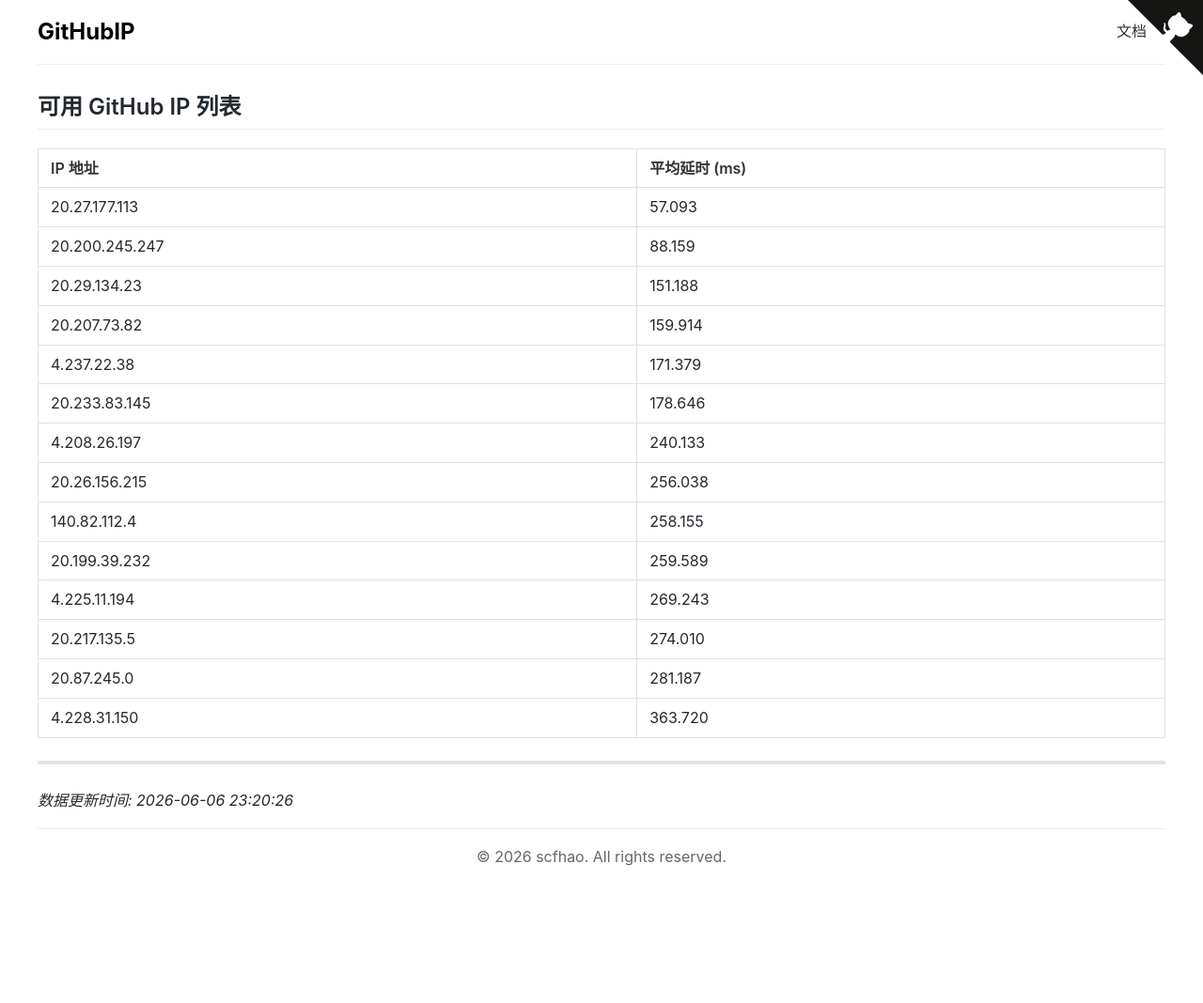
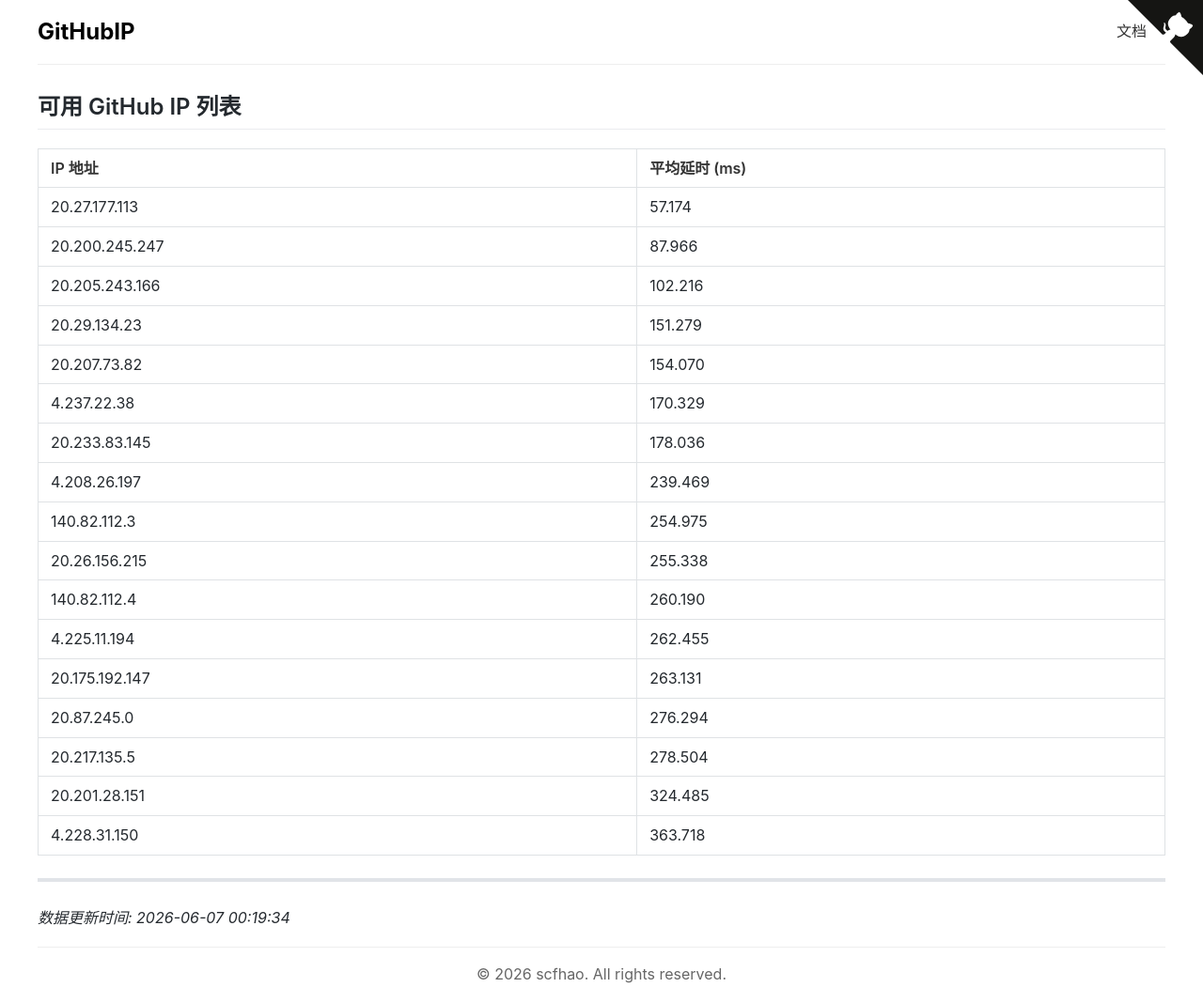
Before and after one commit to scfhao/GitHubIP, a Jekyll site: the page built from index.md, in a window 1280 px wide. Shown: the whole page at 94% size. Built offline with Jekyll 4.4.1, drawn with Linux system fonts in a browser that asks for light colours; before the commit the page ends 942 px from its top, so only the background shows below that.

Commit message:
自动脚本执行 - 2026-06-07 00:19:35

```diff
--- a/index.md
+++ b/index.md
@@ -1,28 +1,31 @@
 ---
 layout: home
 title: GitHub IP 列表
-date: 2026-06-06 23:20:26
+date: 2026-06-07 00:19:34
 ---
 
 ## 可用 GitHub IP 列表
 
 | IP 地址 | 平均延时 (ms) |
 |---------|--------------|
-| 20.27.177.113 | 57.093 |
-| 20.200.245.247 | 88.159 |
-| 20.29.134.23 | 151.188 |
-| 20.207.73.82 | 159.914 |
-| 4.237.22.38 | 171.379 |
-| 20.233.83.145 | 178.646 |
-| 4.208.26.197 | 240.133 |
-| 20.26.156.215 | 256.038 |
-| 140.82.112.4 | 258.155 |
-| 20.199.39.232 | 259.589 |
-| 4.225.11.194 | 269.243 |
-| 20.217.135.5 | 274.010 |
-| 20.87.245.0 | 281.187 |
-| 4.228.31.150 | 363.720 |
+| 20.27.177.113 | 57.174 |
+| 20.200.245.247 | 87.966 |
+| 20.205.243.166 | 102.216 |
+| 20.29.134.23 | 151.279 |
+| 20.207.73.82 | 154.070 |
+| 4.237.22.38 | 170.329 |
+| 20.233.83.145 | 178.036 |
+| 4.208.26.197 | 239.469 |
+| 140.82.112.3 | 254.975 |
+| 20.26.156.215 | 255.338 |
+| 140.82.112.4 | 260.190 |
+| 4.225.11.194 | 262.455 |
+| 20.175.192.147 | 263.131 |
+| 20.87.245.0 | 276.294 |
+| 20.217.135.5 | 278.504 |
+| 20.201.28.151 | 324.485 |
+| 4.228.31.150 | 363.718 |
 
 ---
 
-*数据更新时间: 2026-06-06 23:20:26*
+*数据更新时间: 2026-06-07 00:19:34*
```
